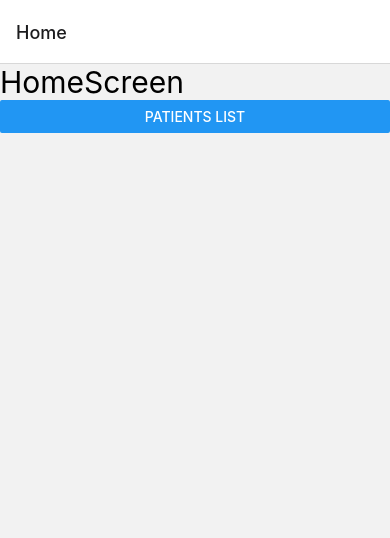
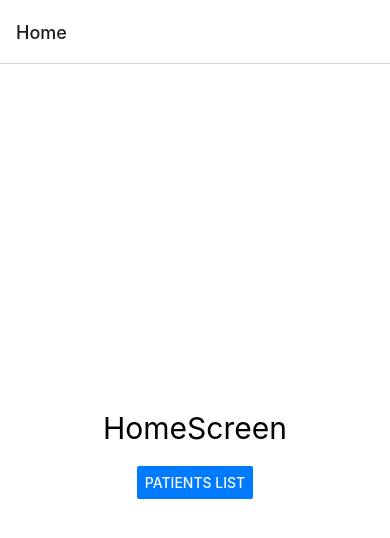
Before and after one commit to shubhu1026/WebTech_Grp_Project, a React Native app: screen /Home in a window 390 px wide. Shown: the top 538 px of the page. Built offline with nearby package versions, Linux system fonts and the light colour scheme.

Commit message:
Added a apiconfig file to hold base url

```diff
--- a/App.js
+++ b/App.js
@@ -1,6 +1,7 @@
 import * as React from "react";
 import { NavigationContainer } from "@react-navigation/native";
 import { createNativeStackNavigator } from "@react-navigation/native-stack";
+import { View, StyleSheet } from "react-native";
 
 import HomeScreen from "./src/screens/HomeScreen";
 import PatientListScreen from "./src/screens/PatientListScreen";
@@ -14,10 +15,14 @@ const Stack = createNativeStackNavigator();
 
 const App = () => {
   return (
+    <View style={styles.container}>
       <NavigationContainer>
         <Stack.Navigator>
           <Stack.Screen name="Home" component={HomeScreen} />
-        <Stack.Screen name="PatientListScreen" component={PatientListScreen} />
+          <Stack.Screen
+            name="PatientListScreen"
+            component={PatientListScreen}
+          />
           <Stack.Screen name="AddPatientScreen" component={AddPatientScreen} />
           <Stack.Screen
             name="PatientDetailsScreen"
@@ -31,7 +36,15 @@ const App = () => {
           <Stack.Screen name="EditTestScreen" component={EditTestScreen} />
         </Stack.Navigator>
       </NavigationContainer>
+    </View>
   );
 };
 
+const styles = StyleSheet.create({
+  container: {
+    flex: 1,
+    backgroundColor: "#F5FCFF", // Set your background color
+  },
+});
+
 export default App;
--- /dev/null
+++ b/src/api/apiconfig.js
@@ -0,0 +1,3 @@
+const API_BASE_URL = "https://5b6b-184-144-58-216.ngrok-free.app";
+
+export default API_BASE_URL;
--- a/src/components/PatientList.js
+++ b/src/components/PatientList.js
@@ -8,6 +8,7 @@ import {
   ActivityIndicator,
   TouchableOpacity,
 } from "react-native";
+import API_BASE_URL from "../api/apiconfig";
 
 const PatientList = ({ navigation }) => {
   const [patients, setPatients] = useState([]);
@@ -15,7 +16,7 @@ const PatientList = ({ navigation }) => {
 
   useEffect(() => {
     // Make an API call to fetch patient data
-    fetch("https://f27c-184-144-58-216.ngrok-free.app/patients", {
+    fetch(`${API_BASE_URL}/patients`, {
       method: "GET",
       headers: {
         // set headers
--- a/src/screens/HomeScreen.js
+++ b/src/screens/HomeScreen.js
@@ -3,19 +3,27 @@ import { Text, StyleSheet, View, Button, TouchableOpacity } from "react-native";
 
 const HomeScreen = ({ navigation }) => {
   return (
-    <View>
+    <View style={styles.container}>
       <Text style={styles.text}>HomeScreen</Text>
       <Button
         onPress={() => navigation.navigate("PatientListScreen")}
         title="Patients List"
+        color="#007BFF" // Set the button color
       />
     </View>
   );
 };
 
 const styles = StyleSheet.create({
+  container: {
+    flex: 1,
+    justifyContent: "center",
+    alignItems: "center",
+    backgroundColor: "#fff", // Set the background color
+  },
   text: {
     fontSize: 30,
+    marginBottom: 20, // Add some spacing between the text and the button
   },
 });
 
--- a/src/screens/PatientDetailsScreen.js
+++ b/src/screens/PatientDetailsScreen.js
@@ -7,6 +7,7 @@ import {
   ActivityIndicator,
 } from "react-native";
 import { useNavigation } from "@react-navigation/native";
+import API_BASE_URL from "../api/apiconfig";
 
 const PatientDetailsScreen = ({ route }) => {
   const navigation = useNavigation();
@@ -19,7 +20,7 @@ const PatientDetailsScreen = ({ route }) => {
 
   useEffect(() => {
     // Make an API call to fetch patient details using the ID
-    fetch(`https://f27c-184-144-58-216.ngrok-free.app/patients/${id}`, {
+    fetch(`${API_BASE_URL}/patients/${id}`, {
       method: "GET",
       headers: {
         //set headers here
--- a/src/screens/PatientTestsScreen.js
+++ b/src/screens/PatientTestsScreen.js
@@ -6,7 +6,7 @@ import {
   ActivityIndicator,
   Button,
 } from "react-native";
-
+import API_BASE_URL from "../api/apiconfig";
 import TestList from "../components/TestList";
 
 const PatientTestsScreen = ({ route, navigation }) => {
@@ -18,7 +18,7 @@ const PatientTestsScreen = ({ route, navigation }) => {
 
   useEffect(() => {
     // Make an API call to fetch patient details using the ID
-    fetch(`https://f27c-184-144-58-216.ngrok-free.app/patients/${patientId}`, {
+    fetch(`${API_BASE_URL}/patients/${patientId}`, {
       method: "GET",
       headers: {
         // set headers here
```
Lines whose indentation alone changed are shown as unchanged.
